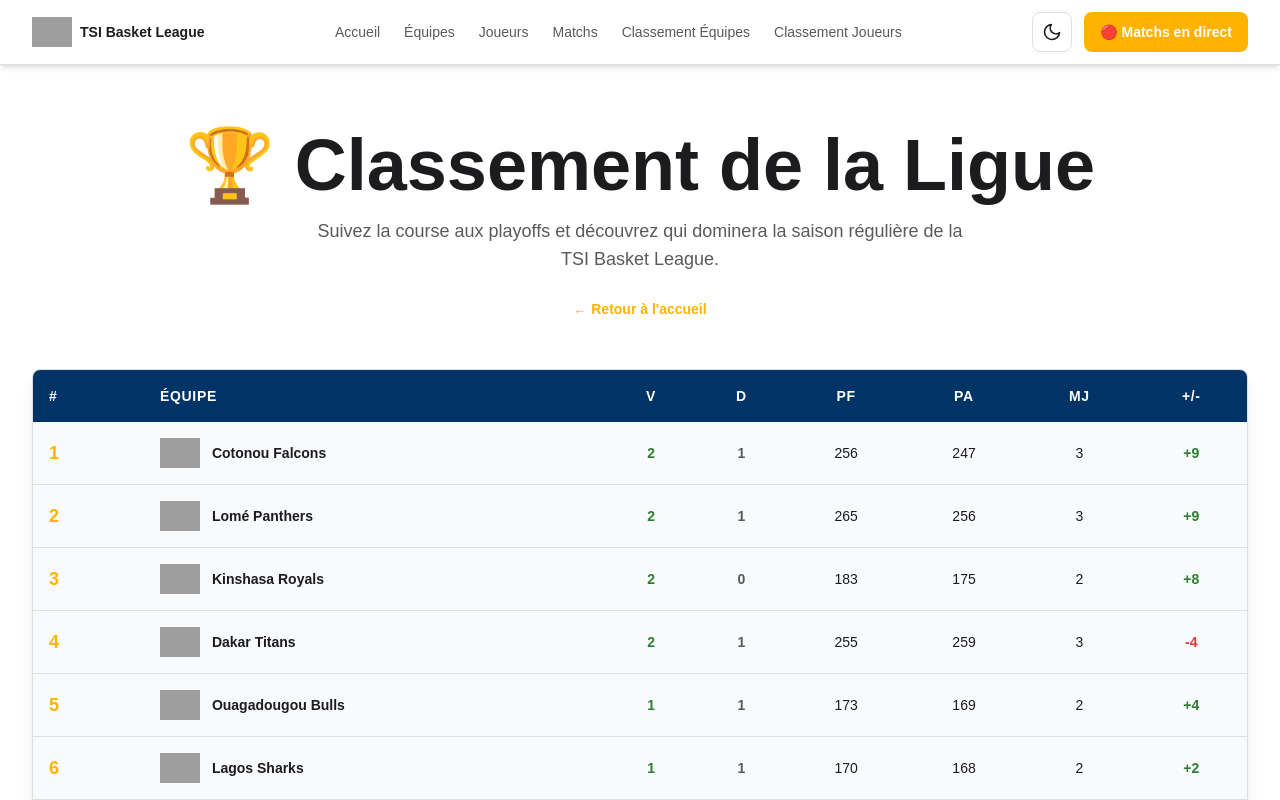
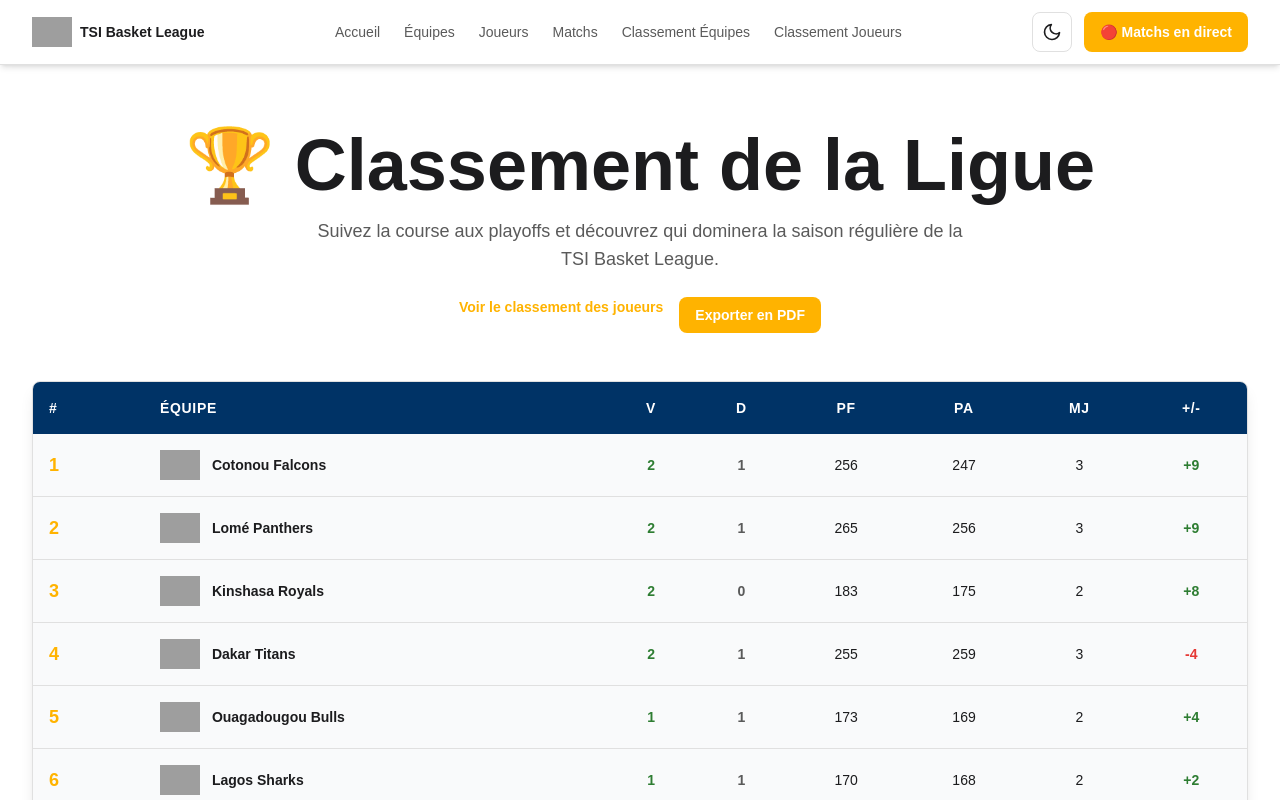
Before and after one commit to Exutoire03/tsi-test, a Next.js app: page /standings in a window 1280 px wide. Shown: the top 800 px of the page. Built offline with nearby package versions, Linux system fonts and the light colour scheme; grey boxes are pictures that could not be loaded.

Commit message:
enable export data

```diff
--- a/app/matchs/page.tsx
+++ b/app/matchs/page.tsx
@@ -4,6 +4,8 @@ import { useState, useEffect } from 'react'
 import Link from 'next/link'
 import MatchCard from '@/components/MatchCard'
 import allTeams from '@/data/teams.json'
+import jsPDF from 'jspdf'
+import autoTable from 'jspdf-autotable'
 
 type ApiMatch = {
   id: number
@@ -61,6 +63,55 @@ export default function MatchesPage() {
   const upcomingMatches = filteredMatches.filter(m => m.status === 'scheduled');
   const finishedMatches = filteredMatches.filter(m => m.status === 'finished');
 
+  const exportToPDF = () => {
+    const doc = new jsPDF();
+    doc.text("Matchs et Résultats - TSI Basket League", 14, 15);
+    let startY = 25;
+
+    if (liveMatches.length > 0) {
+      doc.text("Matchs en direct", 14, startY);
+      autoTable(doc, {
+        startY: startY + 5,
+        head: [['Date', 'Équipe à domicile', 'Score', 'Équipe extérieure', 'Lieu']],
+        body: liveMatches.map(m => {
+          const home = getTeam(m.homeTeamId);
+          const away = getTeam(m.awayTeamId);
+          return [new Date(m.date).toLocaleDateString('fr-FR'), home.name, `${m.score.home} - ${m.score.away}`, away.name, m.venue];
+        }),
+      });
+      startY = (doc as any).lastAutoTable.finalY + 15;
+    }
+
+    if (upcomingMatches.length > 0) {
+      doc.text("Prochains matchs", 14, startY);
+      autoTable(doc, {
+        startY: startY + 5,
+        head: [['Date', 'Équipes', 'Lieu']],
+        body: upcomingMatches.map(m => {
+          const home = getTeam(m.homeTeamId);
+          const away = getTeam(m.awayTeamId);
+          return [new Date(m.date).toLocaleString('fr-FR'), `${home.name} vs ${away.name}`, m.venue];
+        }),
+      });
+      startY = (doc as any).lastAutoTable.finalY + 15;
+    }
+
+    if (finishedMatches.length > 0) {
+      doc.text("Résultats", 14, startY);
+      autoTable(doc, {
+        startY: startY + 5,
+        head: [['Date', 'Équipe à domicile', 'Score', 'Équipe extérieure', 'Lieu']],
+        body: finishedMatches.map(m => {
+          const home = getTeam(m.homeTeamId);
+          const away = getTeam(m.awayTeamId);
+          return [new Date(m.date).toLocaleDateString('fr-FR'), home.name, `${m.score.home} - ${m.score.away}`, away.name, m.venue];
+        }),
+      });
+    }
+
+    doc.save('matchs-resultats.pdf');
+  };
+
   return (
     <div className="min-h-screen bg-background">
       <div className="mx-auto max-w-7xl px-4 sm:px-6 lg:px-8 py-16 space-y-12">
@@ -69,6 +120,7 @@ export default function MatchesPage() {
             <h1 className="text-4xl sm:text-5xl font-bold text-foreground mb-2">Matchs et résultats</h1>
             <p className="text-foreground-secondary">{filteredMatches.length} match{filteredMatches.length > 1 ? 's' : ''} trouvé{filteredMatches.length > 1 ? 's' : ''}</p>
           </div>
+          <div className="flex items-center gap-4">
             <div className="relative w-full sm:w-auto">
               <input
                 type="search"
@@ -80,6 +132,13 @@ export default function MatchesPage() {
               <div className="absolute inset-y-0 left-0 flex items-center pl-3 pointer-events-none">
                 <svg className="h-5 w-5 text-foreground-secondary" xmlns="http://www.w3.org/2000/svg" viewBox="0 0 24 24" fill="none" stroke="currentColor" strokeWidth="2"><circle cx="11" cy="11" r="8"></circle><line x1="21" y1="21" x2="16.65" y2="16.65"></line></svg>
               </div>
+            </div>
+            <button
+              onClick={exportToPDF}
+              className="inline-flex items-center justify-center rounded-lg bg-primary px-4 py-2 text-sm font-bold text-white hover:bg-hover hover:text-foreground transition-all whitespace-nowrap"
+            >
+              Exporter en PDF
+            </button>
           </div>
         </header>
 
--- a/app/standings/page.tsx
+++ b/app/standings/page.tsx
@@ -3,6 +3,8 @@
 import React, { useState, useEffect } from 'react';
 import StandingsTable from '@/components/StandingsTable';
 import Link from 'next/link';
+import jsPDF from 'jspdf';
+import autoTable from 'jspdf-autotable';
 
 // Interface pour les données du classement
 interface Standing {
@@ -38,6 +40,28 @@ export default function StandingsPage() {
     fetchStandings();
   }, []);
 
+  const exportToPDF = () => {
+    const doc = new jsPDF();
+    doc.text("Classement des Équipes - TSI Basket League", 14, 15);
+
+    autoTable(doc, {
+      startY: 20,
+      head: [['#', 'Équipe', 'V', 'D', 'PF', 'PA', 'MJ', 'Diff']],
+      body: standings.map((team, index) => [
+        index + 1,
+        team.name,
+        team.wins,
+        team.losses,
+        team.pointsFor,
+        team.pointsAgainst,
+        team.gamesPlayed,
+        team.pointsFor - team.pointsAgainst,
+      ]),
+    });
+
+    doc.save('classement-equipes.pdf');
+  };
+
   return (
     <div className="min-h-screen bg-background">
       <div className="mx-auto max-w-7xl px-4 sm:px-6 lg:px-8 py-16">
@@ -50,12 +74,20 @@ export default function StandingsPage() {
           <p className="text-lg text-foreground-secondary max-w-2xl mx-auto mb-6">
             Suivez la course aux playoffs et découvrez qui dominera la saison régulière de la TSI Basket League.
           </p>
-          <Link
-            href="/"
-            className="inline-block text-sm text-primary hover:text-secondary font-semibold transition-colors"
-          >
-            ← Retour à l'accueil
-          </Link>
+          <div className="flex justify-center gap-4">
+            <Link
+              href="/standings/players"
+              className="inline-block text-sm text-primary hover:text-secondary font-semibold transition-colors"
+            >
+              Voir le classement des joueurs
+            </Link>
+            <button
+              onClick={exportToPDF}
+              className="inline-flex items-center justify-center rounded-lg bg-primary px-4 py-2 text-sm font-bold text-white hover:bg-hover hover:text-foreground transition-all"
+            >
+              Exporter en PDF
+            </button>
+          </div>
         </header>
 
         {/* Contenu principal */}
--- a/app/standings/players/page.tsx
+++ b/app/standings/players/page.tsx
@@ -3,6 +3,8 @@
 import React, { useState, useEffect } from 'react';
 import PlayerStandingsTable from '@/components/PlayerStandingsTable';
 import Link from 'next/link';
+import jsPDF from 'jspdf';
+import autoTable from 'jspdf-autotable';
 
 // Interface for player standings data
 interface PlayerStanding {
@@ -39,6 +41,26 @@ export default function PlayerStandingsPage() {
     fetchPlayerStandings();
   }, []);
 
+  const exportToPDF = () => {
+    const doc = new jsPDF();
+    doc.text("Classement des Joueurs - TSI Basket League", 14, 15);
+
+    autoTable(doc, {
+      startY: 20,
+      head: [['#', 'Joueur', 'Équipe', 'PTS', 'REB', 'AST']],
+      body: playerStandings.map((player, index) => [
+        index + 1,
+        `${player.firstName} ${player.lastName}`,
+        player.teamName,
+        player.stats.points,
+        player.stats.rebounds,
+        player.stats.assists,
+      ]),
+    });
+
+    doc.save('classement-joueurs.pdf');
+  };
+
   return (
     <div className="min-h-screen bg-background">
       <div className="mx-auto max-w-7xl px-4 sm:px-6 lg:px-8 py-16">
@@ -50,12 +72,20 @@ export default function PlayerStandingsPage() {
           <p className="text-lg text-foreground-secondary max-w-2xl mx-auto mb-6">
             Découvrez les meilleurs joueurs de la ligue, classés par leurs performances.
           </p>
+          <div className="flex justify-center gap-4">
             <Link
               href="/standings"
               className="inline-block text-sm text-primary hover:text-secondary font-semibold transition-colors"
             >
               Voir le classement des équipes
             </Link>
+            <button
+              onClick={exportToPDF}
+              className="inline-flex items-center justify-center rounded-lg bg-primary px-4 py-2 text-sm font-bold text-white hover:bg-hover hover:text-foreground transition-all"
+            >
+              Exporter en PDF
+            </button>
+          </div>
         </header>
 
         <main>
```
Also changed, not shown: package.json (+8 -6 lines), 1 other file (tests, documents, lock files or other folders). Lines whose indentation alone changed are shown as unchanged.
